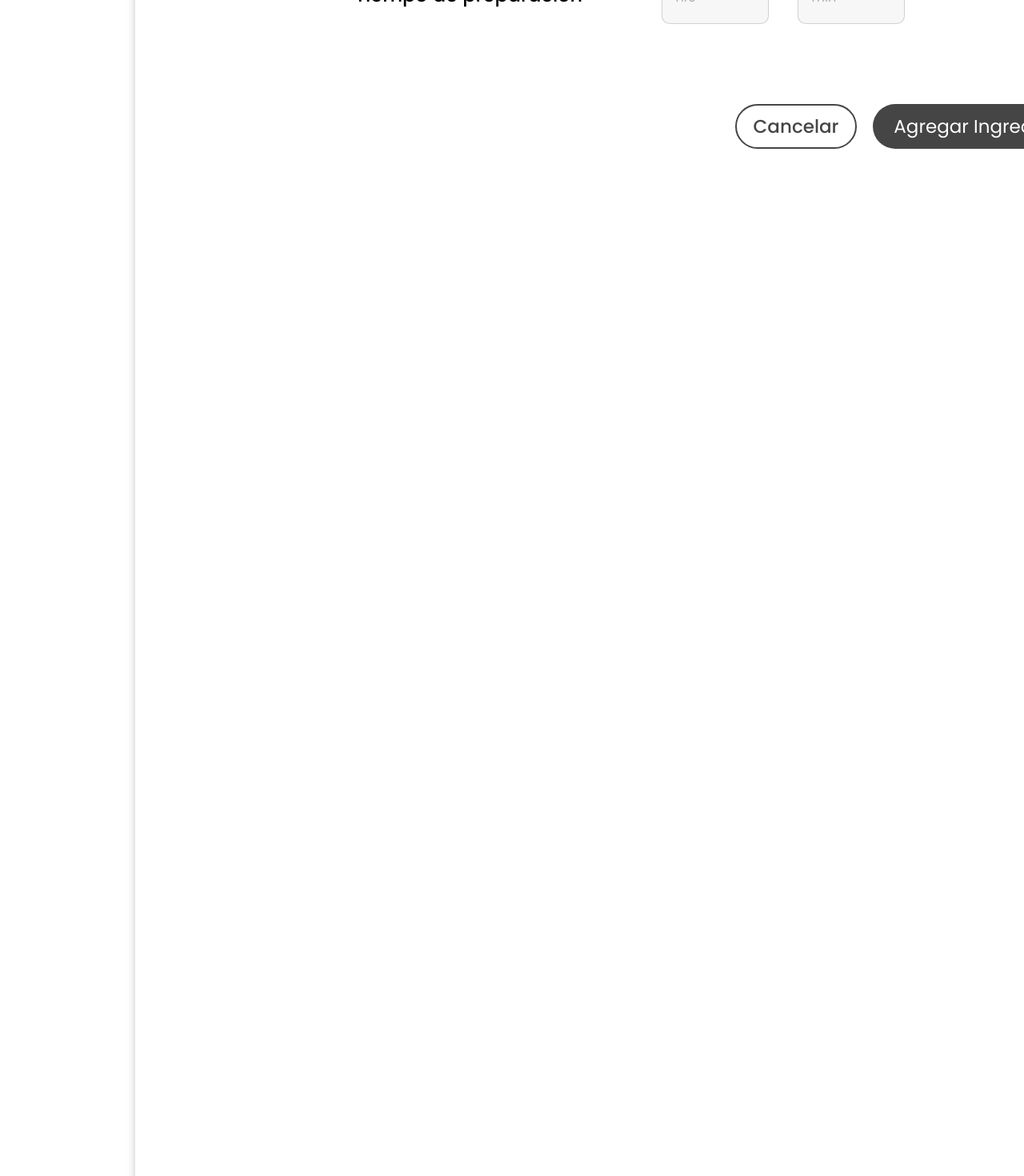
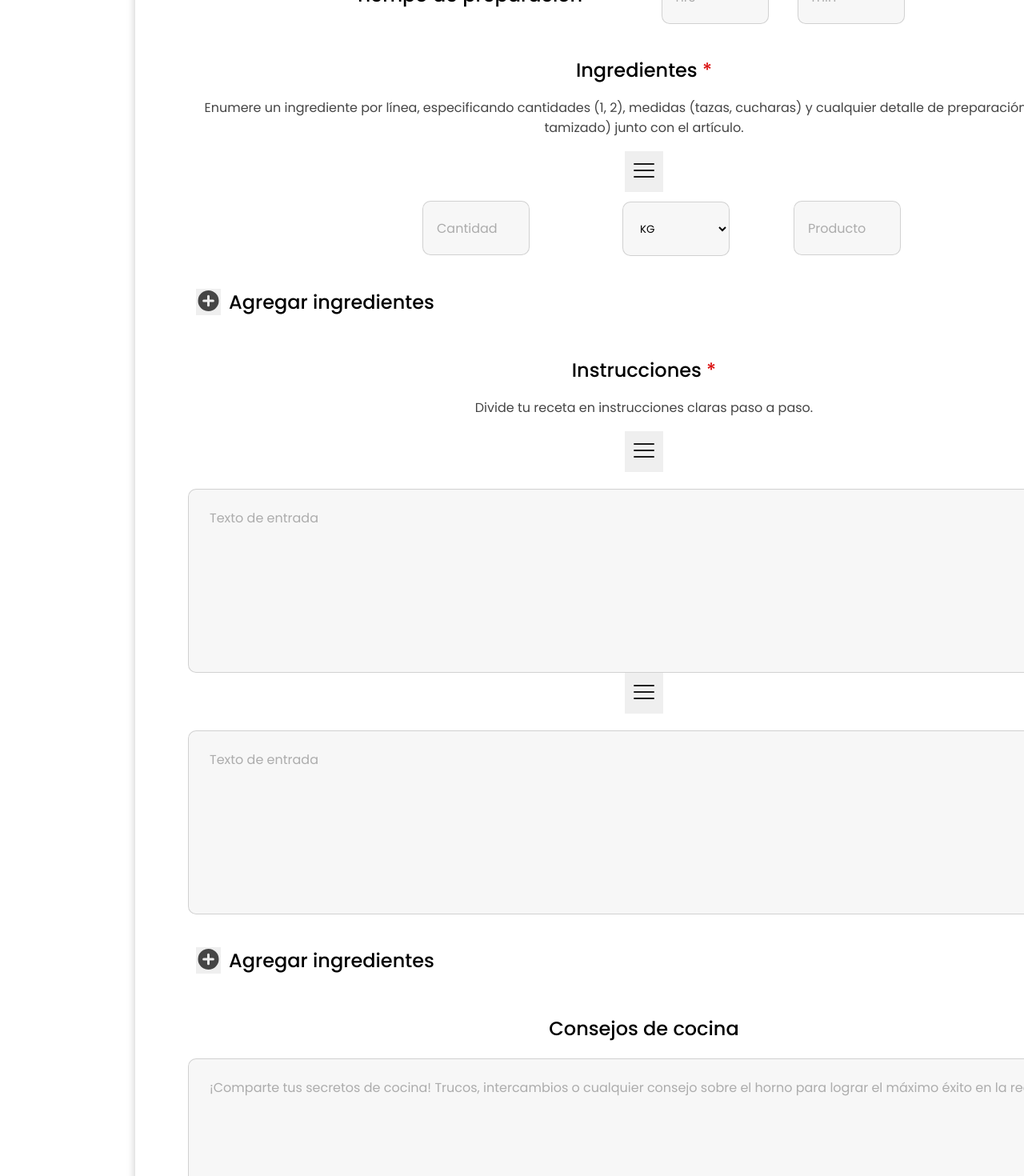
Before and after one commit to joao-victor-f/receitas-projeto-de-ensino, a React (Vite) app: page /criar-receitas in a window 1280 px wide. Shown: the part 1540-3010 px from the top of the page at 80% size. Built offline with nearby package versions, Linux system fonts and the light colour scheme.

Commit message:
Elementos 90% finalizados. Agora é partir para organizar a estilização.

```diff
--- a/src/paginas/CriarReceitas/Criar-receitas.tsx
+++ b/src/paginas/CriarReceitas/Criar-receitas.tsx
@@ -2,6 +2,8 @@ import React from "react";
 import styles from "./criar-receitas.module.css";
 import botaoAdicionar from "../../assets/botao-adicionar.svg";
 import Divisor from "../../assets/Divider.svg";
+import botaoRemover from "../../assets/remove-button.svg";
+import ReOrder from "../../assets/re-order-button.svg";
 
 export default function CriarReceitas() {
     return (
@@ -36,9 +38,55 @@ export default function CriarReceitas() {
                     <input type="text" id={styles.inputTiempoP} placeholder="hrs" />
                     <input type="text" id={styles.inputTiempoP2} placeholder="min" />
                 </div>
+                <div id={styles.moduloInputNomeIngrediente}>
+                    <label id={styles.labelNomeIngrediente} className={styles.required}>Ingredientes</label>
+                    <p id={styles.descricaoLabel}>Enumere un ingrediente por línea, especificando cantidades (1, 2), medidas (tazas, cucharas) y cualquier detalle de preparación (picado, tamizado) junto con el artículo.</p>
+                    <div id={styles.botaoReOrder}>
+                        <button><img src={ReOrder} alt="botão remover I" /></button>
+                    </div>
+                    <input type="text" id={styles.inputTiempoP} placeholder="Cantidad" />
+                    <select id={styles.inputTiempoP} name="Mediciones">
+                        <option value="kg">KG</option>
+                        <option value="g">G</option>
+                        <option value="hg">HG</option>
+                    </select>
+                    <input type="text" id={styles.inputTiempoP} placeholder="Producto" />
+                    <div id={styles.botaoAddIngrediente}>
+                        <button><img src={botaoAdicionar} alt="botão remover I" /></button>
+                        <span>Agregar ingredientes</span>
+                    </div>
+                </div>
+                <div id={styles.moduloInputNomeIngrediente}>
+                    <label id={styles.labelNomeIngrediente} className={styles.required}>Instrucciones</label>
+                    <p id={styles.descricaoLabel}>Divide tu receta en instrucciones claras paso a paso.</p>
+                    <div id={styles.botaoReOrder}>
+                        <button><img src={ReOrder} alt="botão re-order" /></button>
+                    </div>
+                    <input type="text" id={styles.inputDescricao} placeholder="Texto de entrada" />
+                    <div id={styles.botaoReOrder}>
+                        <button><img src={ReOrder} alt="botão re-order" /></button>
+                    </div>
+                    <input type="text" id={styles.inputDescricao} placeholder="Texto de entrada" />
+                    <div id={styles.botaoAddIngrediente}>
+                        <button><img src={botaoAdicionar} alt="botão adicionar I" /></button>
+                        <span>Agregar ingredientes</span>
+                    </div>
+                </div>
+                <div id={styles.moduloInputNomeIngrediente}>
+                    <label id={styles.labelDescricao} className={styles.nonrequired}>Consejos de cocina</label>
+                    <input type="text" id={styles.inputDescricao} placeholder="¡Comparte tus secretos de cocina! Trucos, intercambios o cualquier consejo sobre el horno para lograr el máximo éxito en la receta." />
+                </div>
+                <div id={styles.moduloInputNomeIngrediente}>
+                    <label id={styles.labelDescricao} className={styles.nonrequired}>Categoría</label>
+                    <select id={styles.inputNomeIngrediente} name="Tipo de comida">
+                        <option value="descricao">Tipo de comida</option>
+                        <option value="g">G</option>
+                        <option value="hg">HG</option>
+                    </select>
+                </div>
                 <div id={styles.botoes}>
                     <button id={styles.botaoCancelar}>Cancelar</button>
-                    <button id={styles.botaoAgregarIngredientes}>Agregar Ingrediente</button>
+                    <button id={styles.botaoAgregarReceta}>Enviar receta</button>
                 </div>
             </div>
         </div>
--- a/src/paginas/CriarReceitas/criar-receitas.module.css
+++ b/src/paginas/CriarReceitas/criar-receitas.module.css
@@ -23,6 +23,35 @@
     color: #444444;
     font-size: 21.7px;
     font-family: "Poppins";
+}
+
+#descricaoLabel {
+    margin-top: 17px;
+    margin-bottom: 17px;
+    color: #444444;
+    font-style: normal;
+    font-weight: 400;
+    line-height: 25px;
+    font-family: "Poppins";
+}
+
+#botaoReOrder {
+
+
+}
+
+#botaoAddIngrediente {
+    margin-top: 30px;
+    display: flex;
+    padding: 10px 10px;
+    align-items: center;
+    gap: 10px;
+    color: #000000;
+    font-family: 'Poppins';
+    font-size: 24px;
+    font-style: normal;
+    font-weight: 500;
+    line-height: normal;
 }
 
 #linhaDivisoria {
@@ -76,6 +105,7 @@
     margin-top: 10px;
     padding-left: 17px;
 }
+
 #inputPorciones {
     width: 300px;
     height: 68px;
@@ -140,6 +170,7 @@
     color: #ACACAC;
     font-family: 'Poppins';
 }
+
 #inputTiempoP2::placeholder {
     color: #ACACAC;
     font-family: 'Poppins';
@@ -202,8 +233,8 @@
     font-family: "Poppins";
 }
 
-#botaoAgregarIngredientes {
-    width: 284px;
+#botaoAgregarReceta {
+    width: 200px;
     height: 56px;
     background-color: #454545;
     color: white;
```
Also changed, not shown: src/assets/re-order-button.svg (added), src/assets/remove-button.svg (added).
